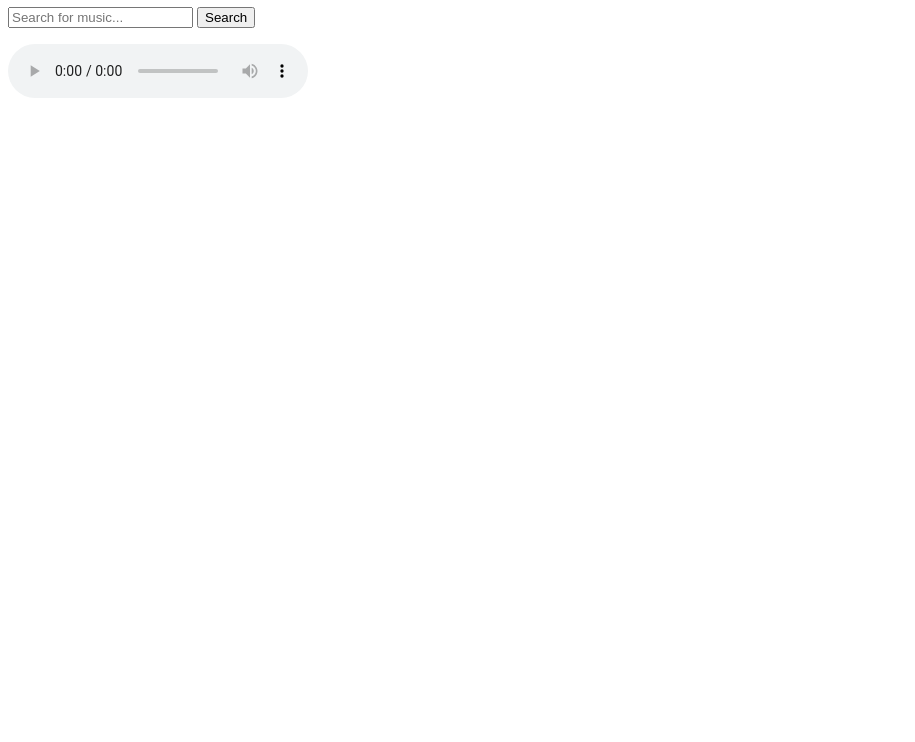
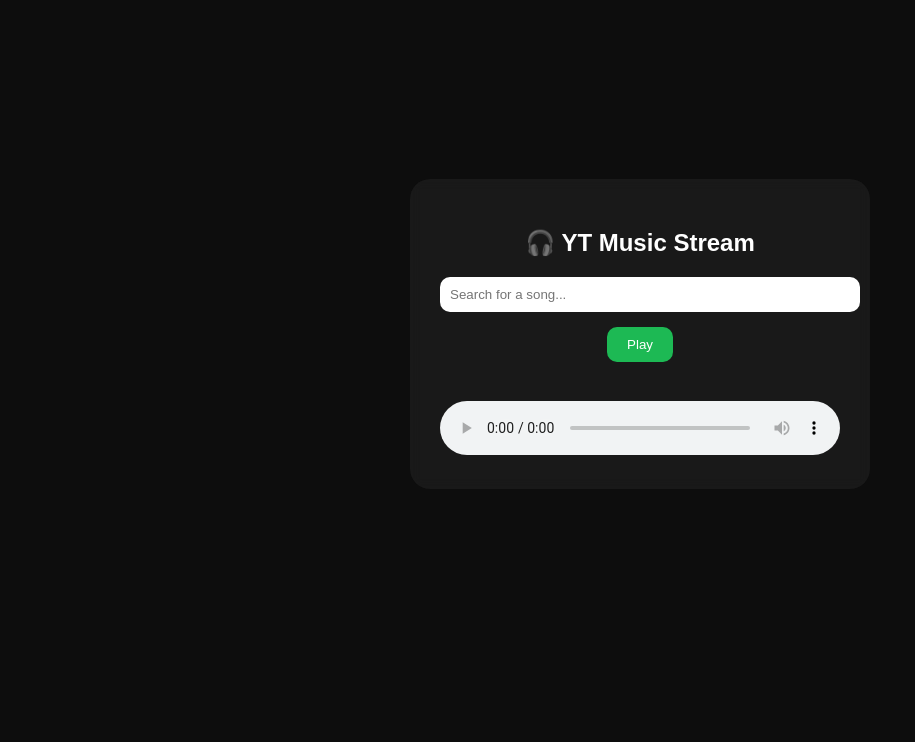
Before and after one commit to duckbarii/F, a website: page public/index.html in a window 1280 px wide. Shown: the part 74-816 px from the top of the page, without its empty margins (0-915 px from the left). Drawn offline with Linux system fonts and the light colour scheme.

Commit message:
Add files via upload

```diff
--- a/public/index.html
+++ b/public/index.html
@@ -1,37 +1,92 @@
 <!DOCTYPE html>
 <html>
 <head>
-  <title>YouTube Music Player</title>
+  <meta charset="UTF-8">
+  <title>YouTube Music Player 🎶</title>
+  <meta name="viewport" content="width=device-width, initial-scale=1">
+  <style>
+    body {
+      background: #0d0d0d;
+      color: #fff;
+      font-family: Arial, sans-serif;
+      display: flex;
+      align-items: center;
+      justify-content: center;
+      flex-direction: column;
+      height: 100vh;
+    }
+    .container {
+      background: rgba(255,255,255,0.05);
+      padding: 30px;
+      border-radius: 20px;
+      text-align: center;
+      width: 90%;
+      max-width: 400px;
+      backdrop-filter: blur(6px);
+    }
+    input {
+      padding: 10px;
+      width: 100%;
+      margin-bottom: 15px;
+      border: none;
+      border-radius: 10px;
+    }
+    button {
+      padding: 10px 20px;
+      background: #1db954;
+      border: none;
+      color: white;
+      border-radius: 10px;
+      cursor: pointer;
+    }
+    audio {
+      width: 100%;
+      margin-top: 20px;
+    }
+    img {
+      width: 100%;
+      border-radius: 10px;
+      margin-top: 10px;
+    }
+  </style>
 </head>
 <body>
-  <h1>YouTube Music Player 🎶</h1>
-  <input id="search" placeholder="Search for music..." />
-  <button onclick="searchSongs()">Search</button>
-  <ul id="results"></ul>
-  <audio id="player" controls></audio>
+  <div class="container">
+    <h2>🎧 YT Music Stream</h2>
+    <input type="text" id="query" placeholder="Search for a song...">
+    <button onclick="play()">Play</button>
+    <h3 id="title"></h3>
+    <img id="thumb" style="display:none" />
+    <audio id="player" controls></audio>
+  </div>
 
   <script>
-    async function searchSongs() {
-      const query = document.getElementById("search").value;
-      const res = await fetch(`/search?q=${encodeURIComponent(query)}`);
-      const data = await res.json();
-      const results = document.getElementById("results");
-      results.innerHTML = "";
-      data.forEach(song => {
-        const li = document.createElement("li");
-        li.innerHTML = `
-          <img src="${song.thumbnail}" />
-          ${song.title}
-          <button onclick="play('${song.videoId}')">Play</button>
-        `;
-        results.appendChild(li);
-      });
-    }
+    async function play() {
+      const query = document.getElementById('query').value;
+      const player = document.getElementById('player');
+      const title = document.getElementById('title');
+      const thumb = document.getElementById('thumb');
 
-    function play(videoId) {
-      const player = document.getElementById("player");
-      player.src = `/stream?id=${videoId}`;
-      player.play();
+      title.textContent = "Searching...";
+      player.src = "";
+      thumb.style.display = "none";
+
+      try {
+        const searchRes = await fetch(`/api/search?q=${encodeURIComponent(query)}`);
+        const data = await searchRes.json();
+
+        title.textContent = data.title;
+        thumb.src = data.thumbnail;
+        thumb.style.display = "block";
+
+        const streamRes = await fetch(`/api/stream?id=${data.videoId}`);
+        const streamData = await streamRes.json();
+
+        player.src = streamData.url;
+        player.play();
+      } catch (err) {
+        title.textContent = "Error playing track!";
+      }
     }
   </script>
 </body>
```
